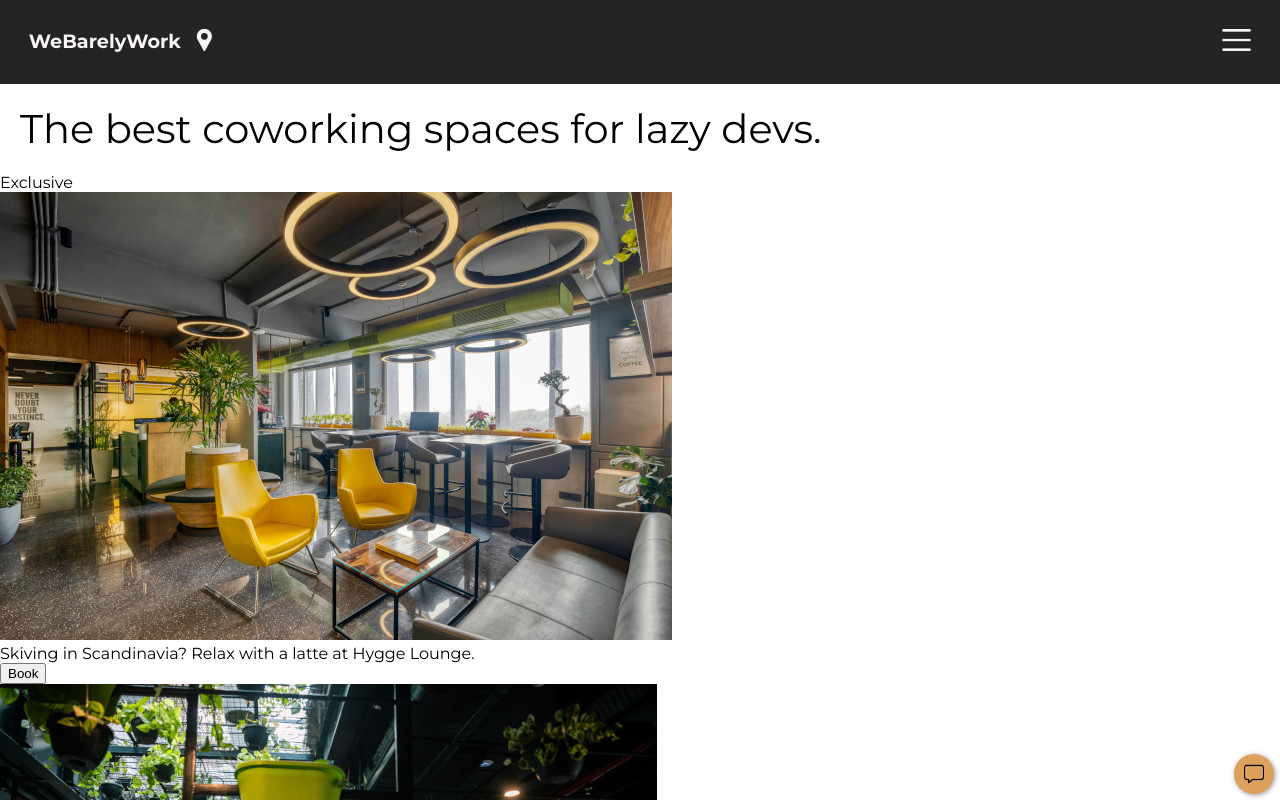
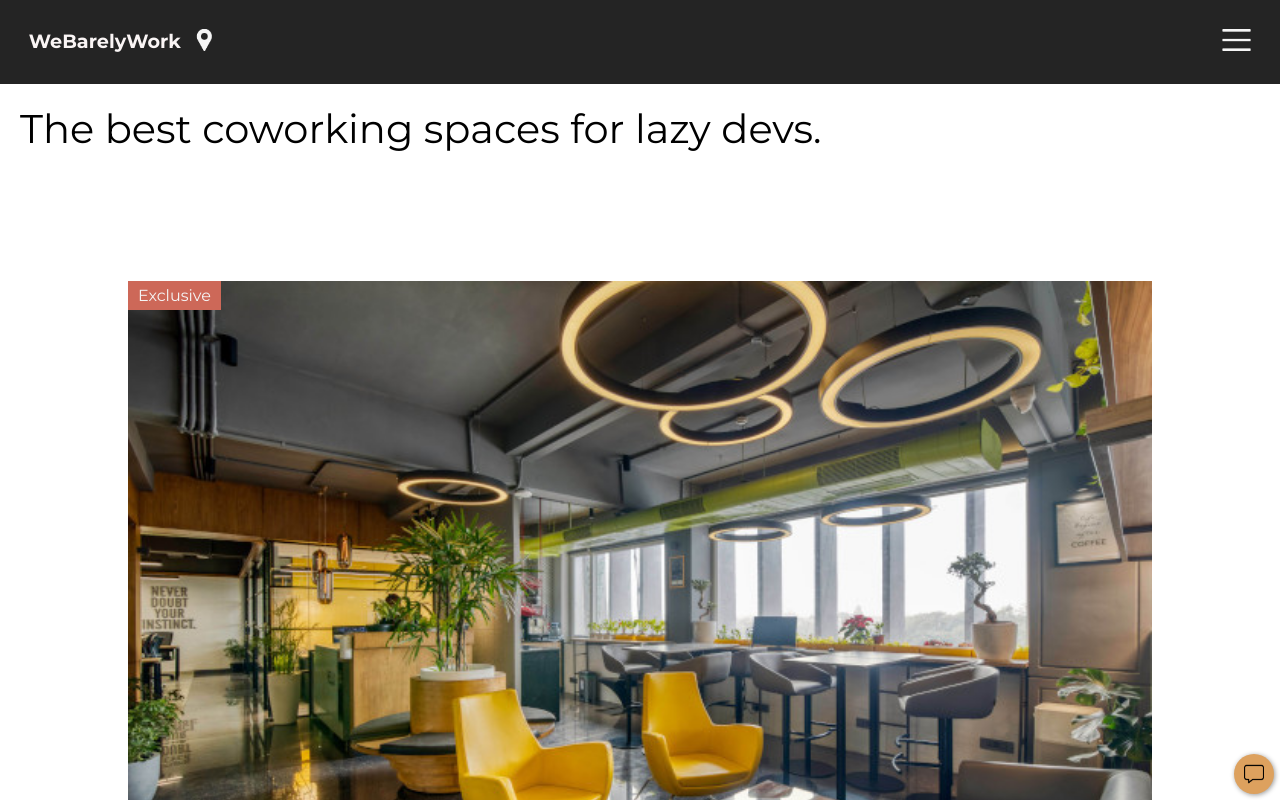
Before and after one commit to mohs-in/cowork-space, a React (Vite) app: page / in a window 1280 px wide. Shown: the top 800 px of the page. Built offline with nearby package versions, Linux system fonts and the light colour scheme.

Commit message:
update classes

```diff
--- a/components/Hero.jsx
+++ b/components/Hero.jsx
@@ -5,14 +5,16 @@ function Tile(props) {
     let isEx
     isEx = props.isExclusive;
     return(
-        <section class="item">
-            {
-                (isEx) && <div className="item-banner">Exclusive</div>
-            }
-            <img src={getImageUrl(props.img)} class="item-img" alt={props.alt} />
-            <div class="caption">
+        <section class="img-tile">
+            <section className="img-tile--sec">
+                {
+                    (isEx) && <div className="img-tile--sec-banner">Exclusive</div>
+                }
+                <img src={getImageUrl(props.img)} class="img-tile--main-img" alt={props.alt} />
+            </section>
+            <div class="img-tile--caption">
                 <p>{props.desc}</p>
-                <button className='btn'>Book</button>
+                <button className='caption-btn'>Book</button>
             </div>
         </section>
     )
```
